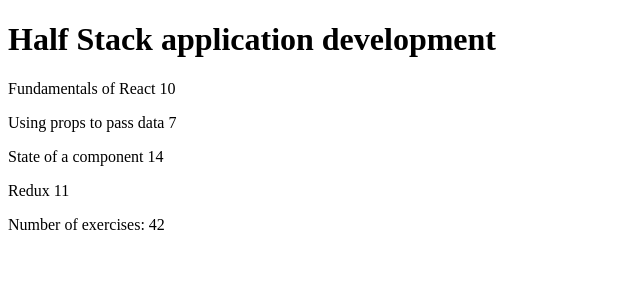
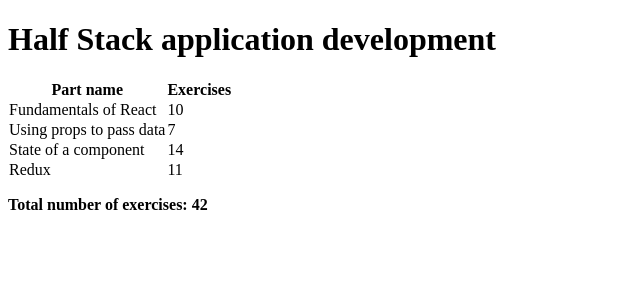
Before and after one commit to elehtoranta/fullstackopen, a React (Vite) app in the folder part2/courseinfo/: page / in a window 1280 px wide. Shown: the top 300 px of the page, without its empty margins (0-640 px from the left). Built offline with nearby package versions, Linux system fonts and the light colour scheme.

Commit message:
Converted course data DOM element to a table

```diff
--- a/part2/courseinfo/src/App.jsx
+++ b/part2/courseinfo/src/App.jsx
@@ -32,25 +32,26 @@
 }
 
 const Course = ({ course }) => {
-  const {name, id, parts} = {...course};
+  const {name, parts} = {...course};
 
   return (
     <>
-      <Header name={name}></Header>
+      <Header name={name}/>
       <Content parts={parts}/>
       <Total parts={parts}/>
     </>
   )
 }
 
-const Header = ({name}) => {
-  return (
-    <h1>{name}</h1>
-  )
-}
+const Header = ({ name }) => <h1>{name}</h1>
 
-const Content = ({parts}) =>
+const Content = ({ parts }) =>
   <div className="content">
+    <tr>
+      <th>Part name</th>
+      <th>Exercises</th>
+    </tr>
+
     {parts.map((part) => <Part {...part} key={part.id}/>)}
   </div>
 
@@ -59,11 +60,14 @@
   const sum = parts.map(parts => parts.exercises).reduce((a, b) => a + b);
 
   return (
-    <p>Number of exercises: {sum}</p>
+    <p><b>Total number of exercises: {sum}</b></p>
   )
 }
 
-const Part = ({name, exercises}) =>
-  <p>{name} {exercises}</p>
+const Part = ({ name, exercises}) =>
+  <tr>
+    <td>{name}</td>
+    <td>{exercises}</td>
+  </tr>
 
 export default App;
```
